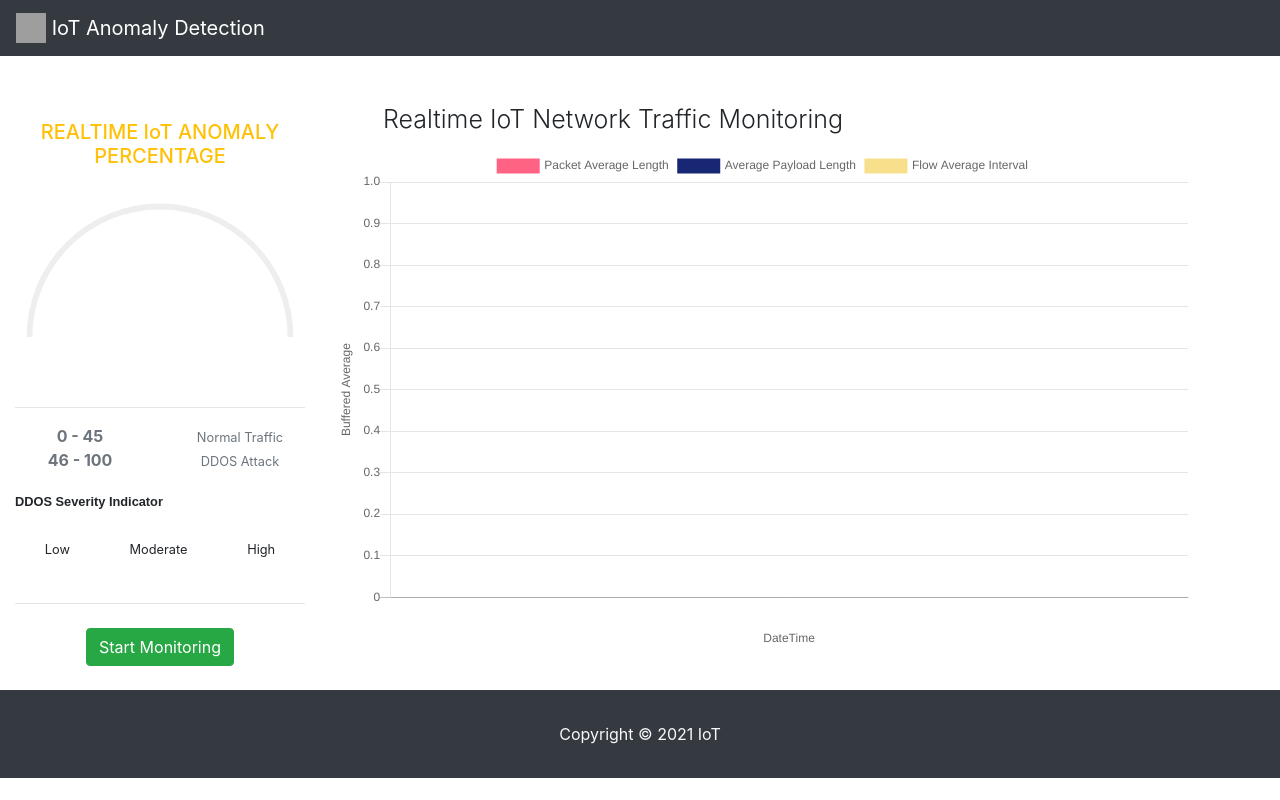
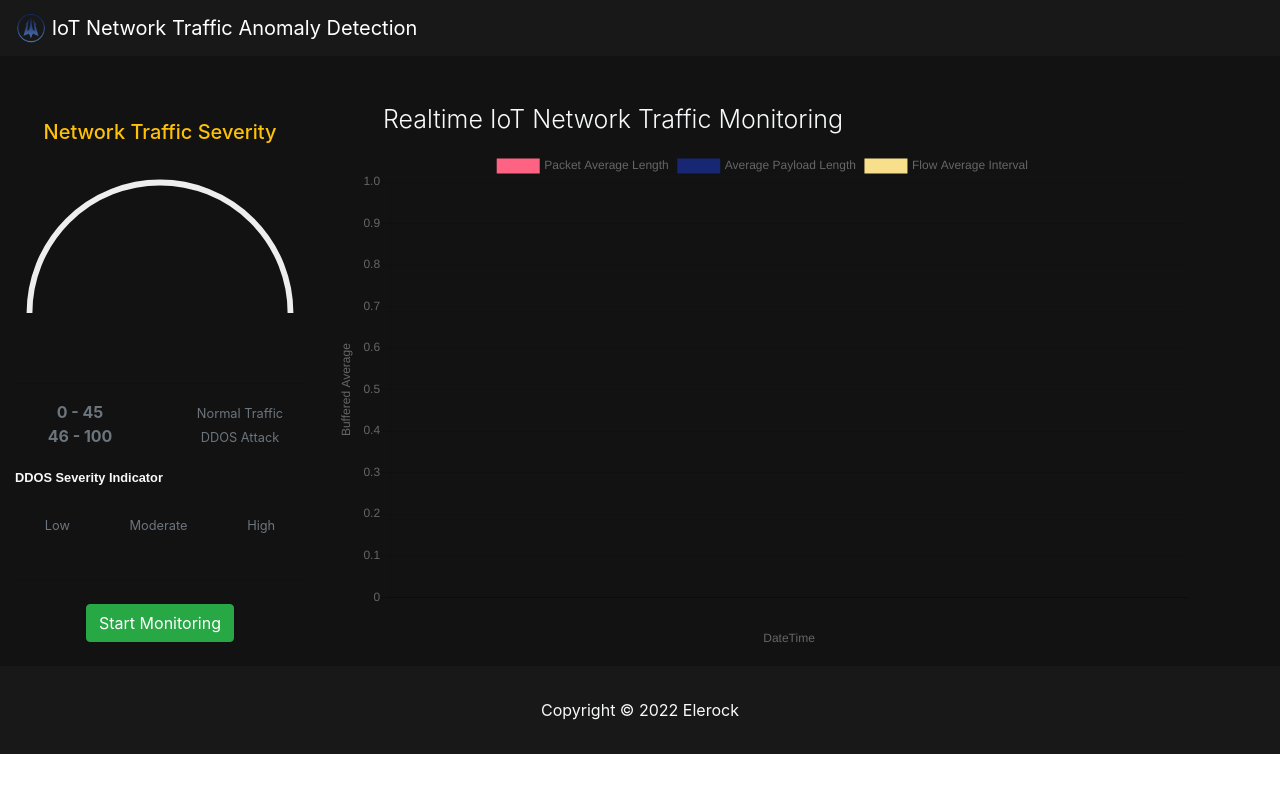
Before and after one commit to Senpaixyz/AnomalyDetection-WebApplication, a Flask app: page / in a window 1280 px wide. Run offline with Flask 2, Linux system fonts and the light colour scheme; data that the repository does not hold is empty; some libraries are stand-ins or nearby versions; grey boxes are pictures that could not be loaded.

Commit message:
fixed app

```diff
--- a/app.py
+++ b/app.py
@@ -79,10 +79,8 @@ def fetch_data():
         severity_percentage_length = SEVERITY_PERCENTAGE_LENGTH
         sleep_interval = SLEEP_INTERVAL
         m = load_application_model(MODEL_PATH)
-        #database.child('Network-Active').set("True")
-        i = 0
+        database.child('Network-Active').set("False")
         while True:
-            captured_buffer = []
             severity_status = []
             isMonitoringOn = eval(database.child("Network-Active").get().val())
             data = database.child('Network-Traffic').get().val()
@@ -202,7 +200,6 @@ def predict_bytes(packets, anomalyBytes,m, arrayBytesInstances):
 
 
 if __name__ == '__main__':
-    database.child('Network-Active').set("False")
     app.run(debug=True)
     # application.run(debug=True, threaded=True)
     # application.run()
--- a/templates/index.html
+++ b/templates/index.html
@@ -4,7 +4,7 @@
     <meta charset="UTF-8">
     <meta http-equiv="X-UA-Compatible" content="IE=edge">
     <meta name="viewport" content="width=device-width, initial-scale=1.0">
-    <title>AOTAD</title>
+    <title>IoTAD</title>
     <link rel= "stylesheet" type= "text/css" href= "{{ url_for('static',filename='css/bootstrap.min.css') }}">
     <link rel= "stylesheet" type= "text/css" href= "{{ url_for('static',filename='css/Chart.min.css') }}">
      <link rel= "stylesheet" type= "text/css" href= "{{ url_for('static',filename='css/index.css') }}">
@@ -15,21 +15,22 @@
 <body>
   <!--Toast-->
 
-<nav class="navbar navbar-dark text-light bg-dark">
+<nav class="navbar navbar-dark text-light" style="background:#181818">
   <a class="navbar-brand" href="#">
-    <img src="/docs/4.0/assets/brand/bootstrap-solid.svg" width="30" height="30" class="d-inline-block align-top" alt="">
-    IoT Anomaly Detection
+    <img src="{{ url_for('static',filename='img/poseidon-logo-small.png') }}" width="30" height="30" class="d-inline-block align-top" alt="">
+    IoT Network Traffic Anomaly Detection
   </a>
 </nav>
-
-<div class="container-fluid" aria-live="polite" aria-atomic="true" style="position: relative; min-height: 200px;">
     <div class="toast-container">
     </div>
+<div class="container-fluid" aria-live="polite" aria-atomic="true"
+     style="position: relative; min-height: 200px;background: #121212;">
+
     <div class="row">
         <div class="col-md-3 col-sm-12 col-xs-12 mt-3">
             <div class="row mt-5">
                 <div class="col-md-12">
-                    <h5 class="display-5 text-center text-warning">REALTIME IoT ANOMALY PERCENTAGE</h5>
+                    <h5 class="display-5 text-center text-warning">Network Traffic Severity</h5>
                 </div>
                 <div class="col-md-12 mt-3">
                     <div id="left-bar" style="margin:0 auto;"></div>
@@ -44,10 +45,10 @@
                    </div>
                 </div>
                 <div class="col-md-12 mt-3">
-                    <small><b style="font-family:Arial;">DDOS Severity Indicator</b></small>
+                    <small><b style="font-family:Arial;" class="text-light">DDOS Severity Indicator</b></small>
                     <div class="row mt-3">
                         <div class="col-md-12 col-sm-12 col-xs-12">
-                             <div class="d-flex justify-content-around text-center">
+                             <div class="d-flex justify-content-around text-center text-secondary">
                                  <div class="p-2"><small>Low</small></div>
                                  <div class="p-2"><small>Moderate</small></div>
                                  <div class="p-2"><small>High</small></div>
@@ -59,7 +60,7 @@
                 </div>
                 <div class="col-md-12 mb-3 d-flex justify-content-center">
                     <input type="hidden" value="False" id="is-monitoring"/>
-                    <button class="btn btn-success mx-4 my-2" id="monitoring">Start Monitoring</button>
+                    <button class="btn btn-success mx-5 my-2" id="monitoring">Start Monitoring</button>
                 </div>
             </div>
 
@@ -67,7 +68,7 @@
         <div class="col-md-9 col-sm-12 col-xs-12 mt-5">
             <div class="row">
                 <div class="col-md-12 col-sm-12 col-xs-12">
-                    <h5 class="display-4 ml-md-5 mb-3" style="font-size:25px;">Realtime IoT Network Traffic Monitoring</h5>
+                    <h5 class="display-4 ml-md-5 mb-3 text-light" style="font-size:25px;">Realtime IoT Network Traffic Monitoring</h5>
                 </div>
                 <div class="col-md-12 col-sm-12 col-xs-12">
                     <div class="canvas-parent">
@@ -81,9 +82,9 @@
     </div>
 
 </div>
-    <footer class="py-3 bg-dark">
+    <footer class="py-3" style="background: #181818;">
         <div class="container">
-           <p class="text-center text-light mt-3">Copyright &copy; 2021 IoT</p>
+           <p class="text-center text-light mt-3">Copyright &copy; 2022 Elerock</p>
         </div>
     </footer>
 <script src="{{ url_for('static',filename='js/popper.min.js') }}"></script>
@@ -95,6 +96,7 @@
 <script src="https://cdn.jsdelivr.net/npm/bootstrap@5.0.2/dist/js/bootstrap.bundle.min.js"></script>
   <script src="https://ajax.googleapis.com/ajax/libs/jquery/3.5.1/jquery.min.js">
 </script>
+
 <script>
     let container = document.querySelector('#left-bar');
     let severity = document.querySelector('#severity');
@@ -313,7 +315,7 @@
                                       <strong class="mr-auto text-light">`+data['header']+`</strong>
                                 </div>
 
-                                <div class="toast-body px-2 py-2 bg-light">
+                                <div class="toast-body px-2 py-2 bg-dark text-light">
                                     <small>`+data['message']+`</small>
                                     <br>
                                     <small class="text-secondary">`+severity[1]+`</small>
```
Also changed, not shown: static/img/poseidon-logo-small.png (added), static/img/poseidon-logo.png (added).
